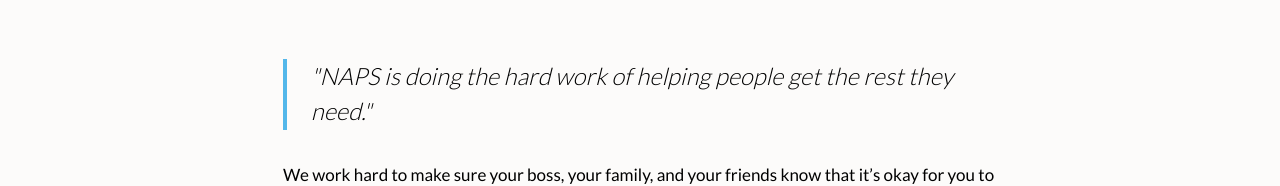
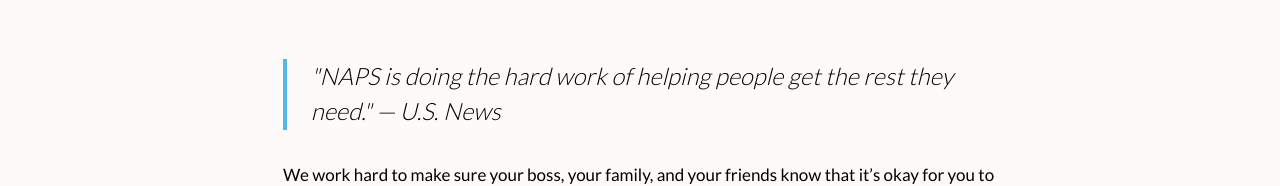
Before and after one commit to bri-depinto/Random-Testimonial, a plain HTML site: page index.html in a window 1280 px wide. Shown: the part 288-474 px from the top of the page. Drawn offline with Linux system fonts and the light colour scheme.

Commit message:
finished

```diff
--- a/index.html
+++ b/index.html
@@ -68,7 +68,7 @@
 'NAPS is doing the hard work of helping people get the rest they need. — U.S. News'
 	]
 	let randomNumber = Math.floor(Math.random() * quotesArray.length) //random number with quotes
-	document.getElementById('press-quote').textContent = '"' + quotesArray [randomNumber].split(' — ')[0] + '"' //change text content of the press using a random number on false selector
+	document.getElementById('press-quote').textContent = '"' + quotesArray [randomNumber].split(' — ')[0] + '"' + ' — ' + quotesArray[randomNumber].split(' — ')[1] //change text content of the press using a random number on false selector
 
 	console.log(quotesArray[randomNumber].split(' — ')[0] )
 </script>
```
